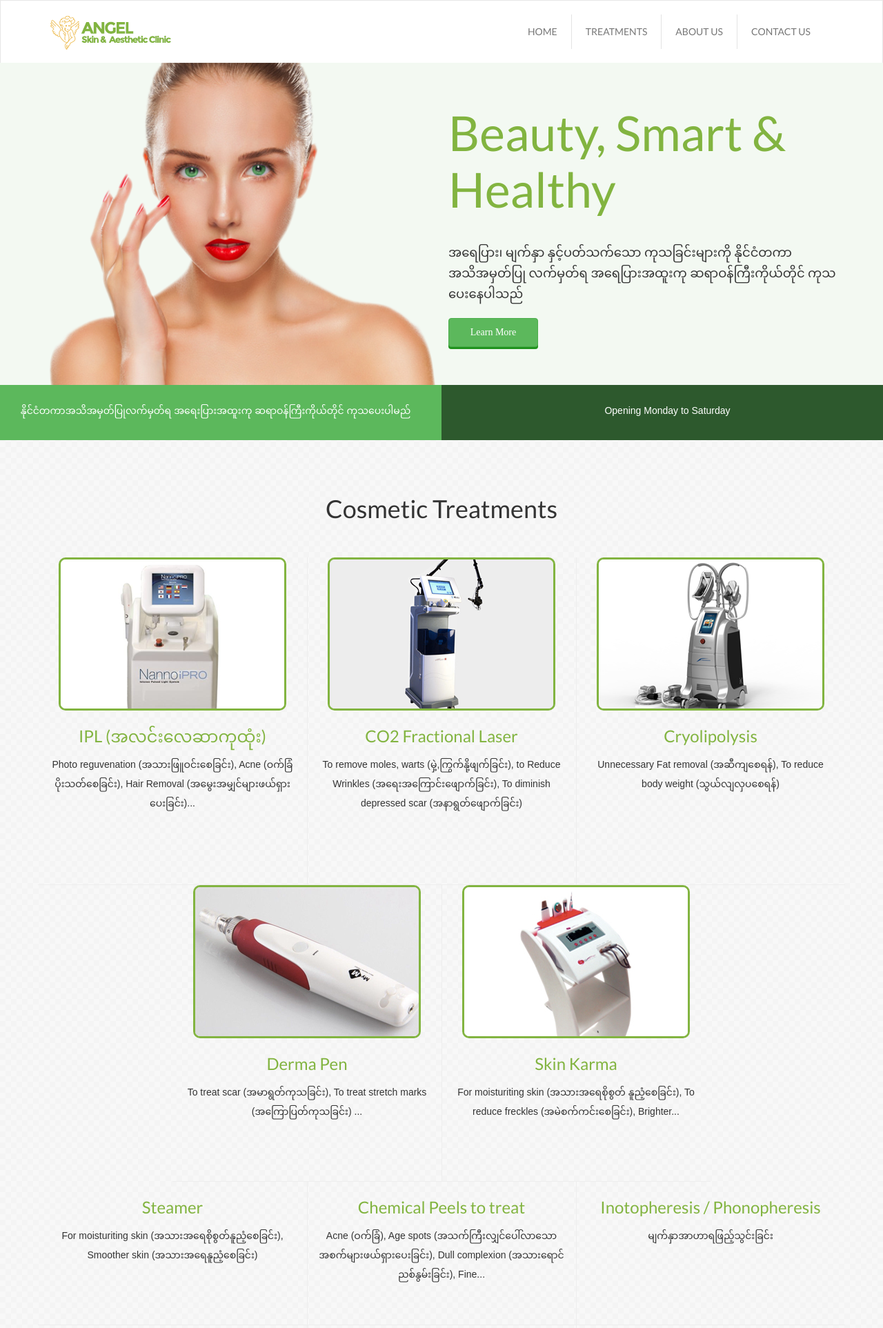
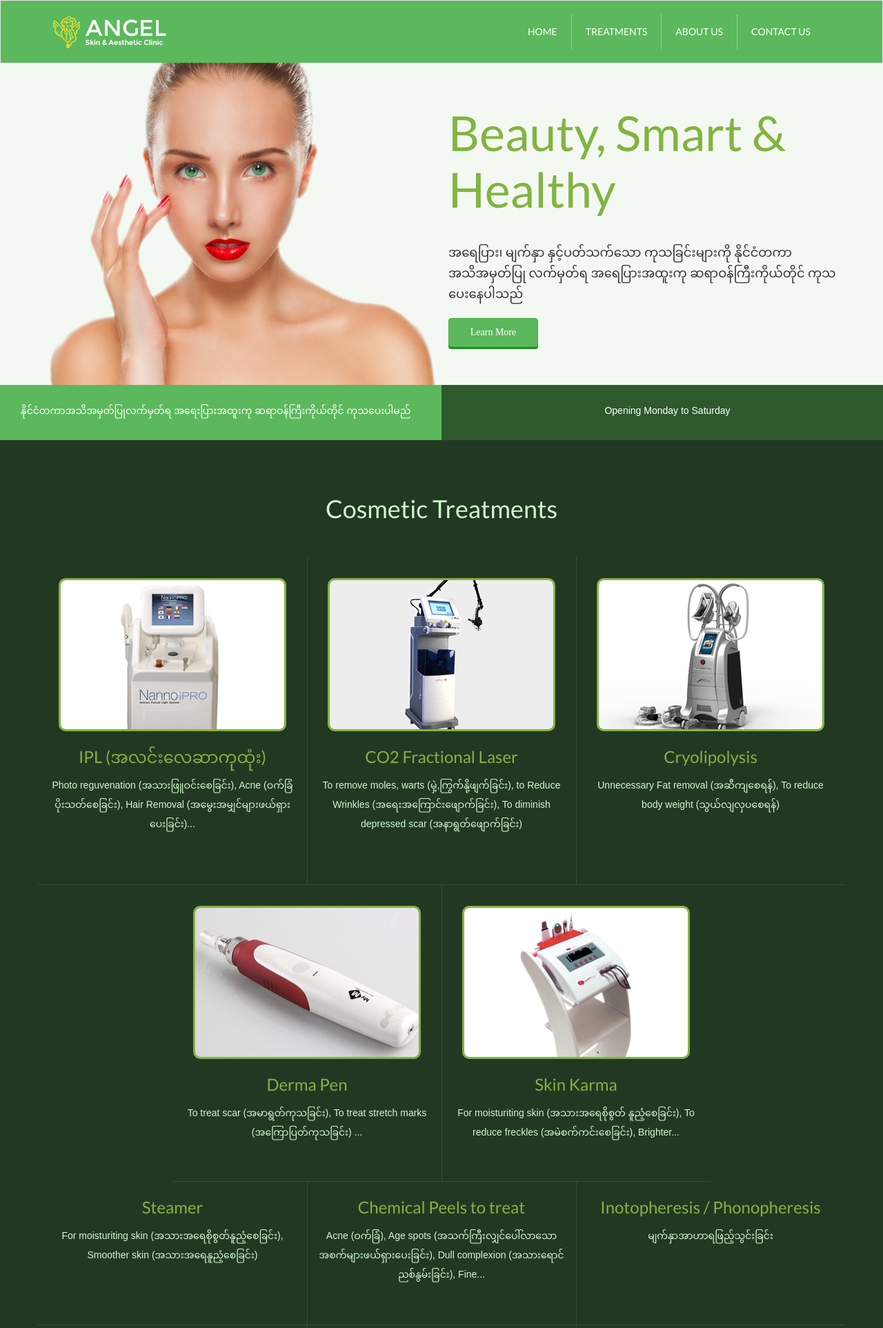
Before and after one commit to bn-static/angel, a PHP site: page /index.html in a window 1280 px wide. Shown: the top 1925 px of the page at 69% size. Run offline with PHP 8.4, Linux system fonts and the light colour scheme; some libraries are stand-ins or nearby versions; some web fonts are replaced.

Commit message:
fix colors

```diff
--- a/assets/css/style.css
+++ b/assets/css/style.css
@@ -6,13 +6,20 @@ body {
 	font-size: 14px;
 	background: ;
 	overflow-x: hidden;
-	background: url('../img/pattern.png');
+	background: #233823;
+	color: #CEF9CE;
 }
 h1,h2,h3,h4,h5,h6 {
 	font-family:  Tharlon, Yunghkio, sans-serif;
 }
 h3 {
 	line-height: 34px;
+}
+.table>tbody>tr>td, .table>tbody>tr>th, .table>tfoot>tr>td, .table>tfoot>tr>th, .table>thead>tr>td, .table>thead>tr>th {
+	border-color: #334E33;
+}
+hr {
+	border-color: #334E33;
 }
 img {
 	max-width: 100%;
@@ -27,7 +34,7 @@ p {
 	font-family: 'Lato', Tharlon, Yunghkio;
 }
 #navbar {
-	background: #fff;
+	background: #5cb85c;
 	border-bottom: none;
 	border-radius: 0;
 	box-shadow: 0 0 8px rgba(0,0,0,0.2);
@@ -37,13 +44,17 @@ p {
 .navbar-brand {
 	padding-top: 0;
 }
+#nav .dropdown-menu li a {
+	color: #333;
+}
 #nav li a {
-	border-right: 1px solid #e3e3e3;
+	border-right: 1px solid #7AE67A;
 	text-transform: uppercase;
 	font-size: 14px;
 	padding-left: 20px;
 	padding-right: 20px;
 	font-family: 'Lato';
+	color: #fff;
 }
 #nav li:last-child a {
 	border-right: none;
@@ -80,12 +91,13 @@ p {
 .highlight {
 	padding: 40px 0;
 	background: #fff;
+	color: #333;
 }
 .cosmetic-treatments .treatment-item.min-height {
 	min-height: 430px;
 }
 .treatments-list > [class*='col-']:before {
-	background: #eee;
+	background: #334E33;
 	bottom: 0;
 	content: " ";
 	left: 0;
@@ -101,7 +113,7 @@ p {
 	background: transparent;
 }
 .treatments-list .treatment-item {
-	border-bottom: 1px solid #eee;
+	border-bottom: 1px solid #334E33;
 	min-height: 208px;
 }
 .treatments-list .treatment-item.max-height {
@@ -112,11 +124,11 @@ p {
 }
 .treatment-item a {
 	display: block;
-	color: #333;
+	color: #CEF9CE;
 }
 .treatment-item a:hover {
 	text-decoration: none;
-	color: #000;
+	color: #fff;
 }
 .treatment-item a:hover h3 {
 	text-decoration: none;
@@ -130,6 +142,7 @@ p {
 	border-radius: 10px;
 	cursor: pointer;
 	border: 3px solid #82b440;
+	margin-top: 30px;
 }
 .lightGallery img {
 	cursor: pointer;
@@ -196,6 +209,7 @@ p {
 	line-height: 30px;
 	max-width: 600px;
 	font-family:  Tharlon, Yunghkio;
+	color: #333;
 }
 #main-slider p .learn-more {
 	margin-top: 20px;
```
Also changed, not shown: assets/img/logo.png.
